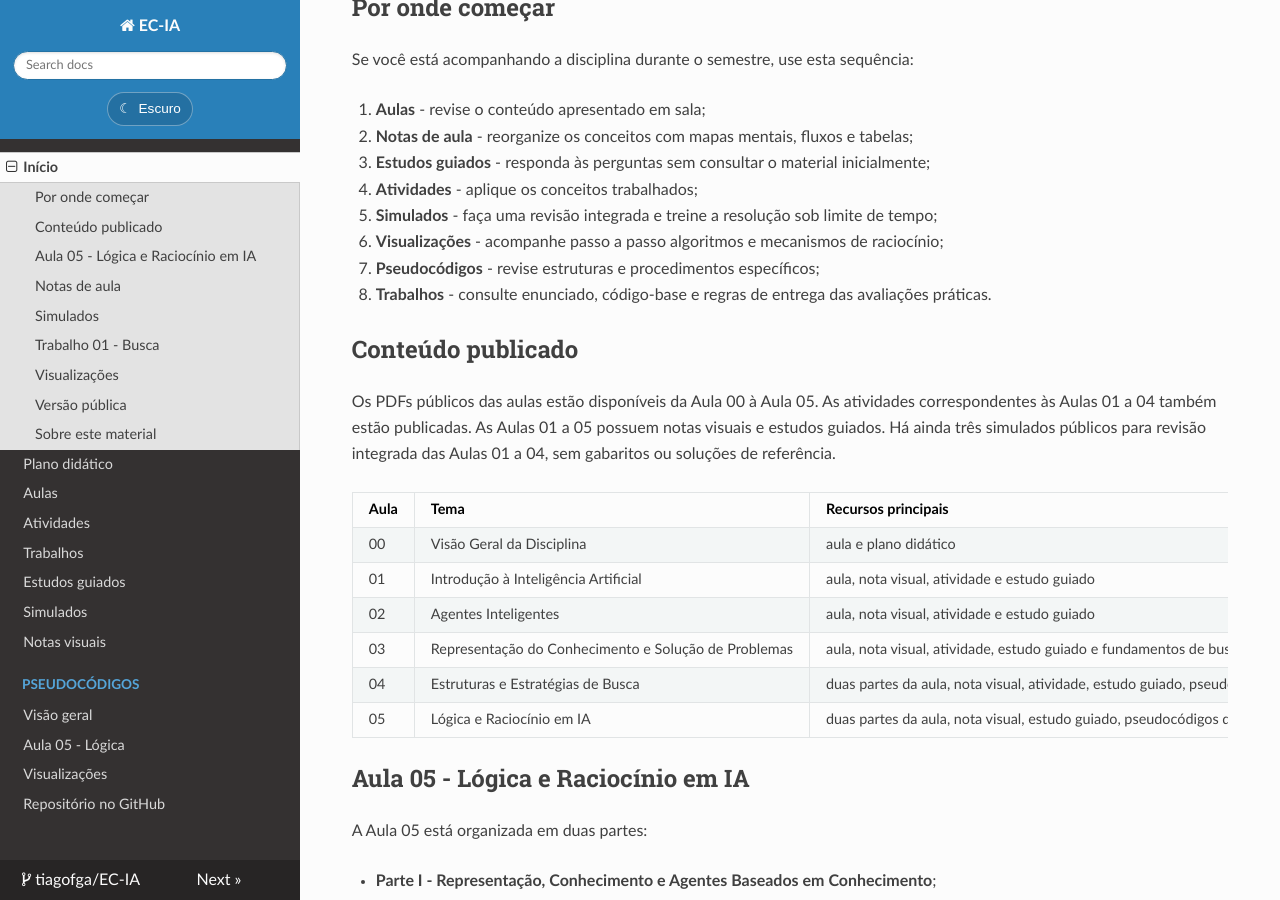
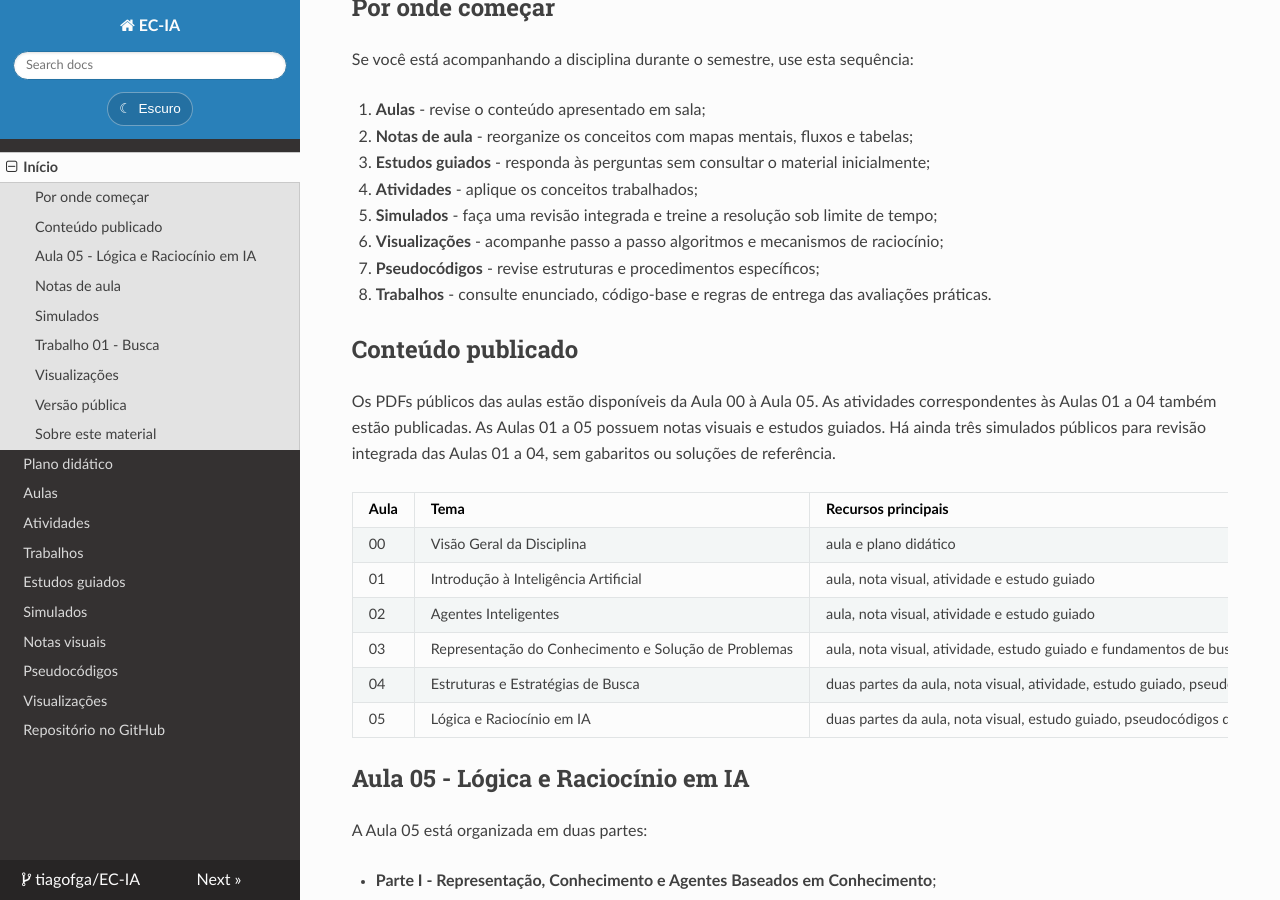
Before and after one commit to tiagofga/EC-IA, an MkDocs documentation site: the page built from docs/index.md, in a window 1280 px wide and 900 px high, scrolled down 405 px. Built offline with MkDocs 1.6.1, drawn with Linux system fonts in a browser that asks for light colours; nearby versions of some CDN libraries.

```diff
--- a/mkdocs.yml
+++ b/mkdocs.yml
@@ -27,8 +27,6 @@
   - Estudos guiados: estudos-guiados/index.md
   - Simulados: simulados/index.md
   - Notas visuais: notas/index.md
-  - Pseudocódigos:
-      - Visão geral: pseudocodigos/index.md
-      - Aula 05 - Lógica: pseudocodigos/05-logica/README.md
+  - Pseudocódigos: pseudocodigos/index.md
   - Visualizações: visualizacoes/index.md
   - Repositório no GitHub: https://github.com/tiagofga/EC-IA
```
